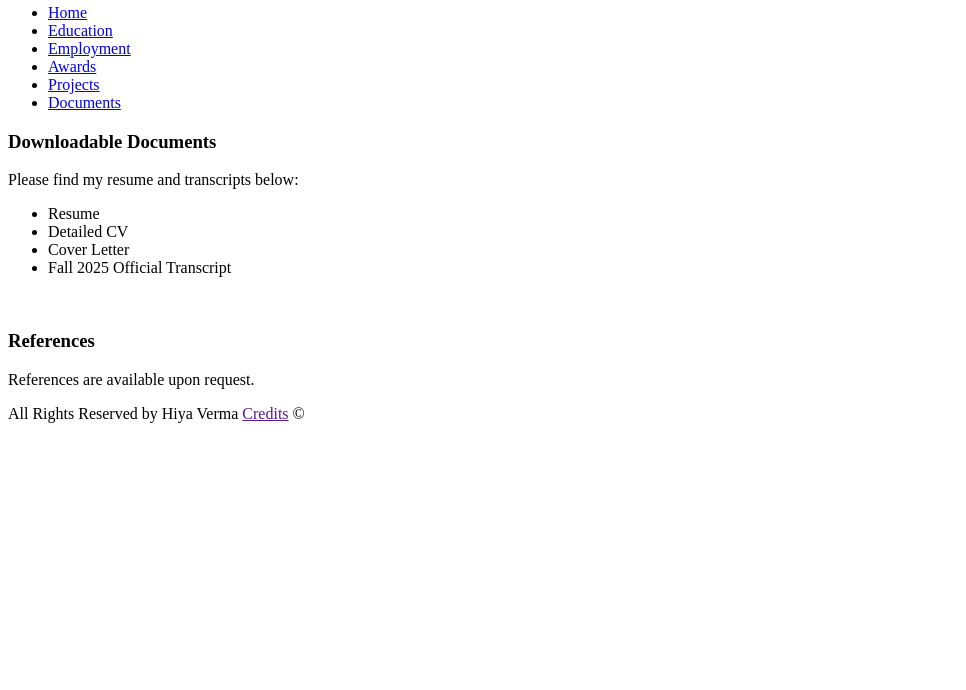
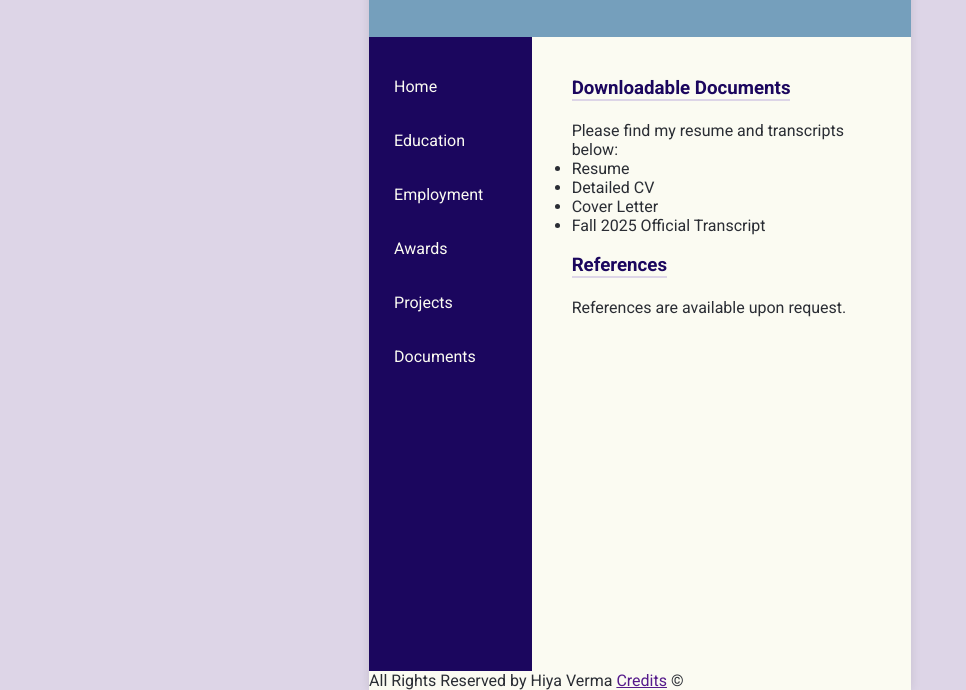
Before and after one commit to hiyaverms/HV_Resume, a website: page doc.html in a window 1280 px wide. Shown: the part 110-800 px from the top of the page, without its empty margins (0-966 px from the left). Drawn offline with Linux system fonts and the light colour scheme.

Commit message:
more borken links

```diff
--- a/doc.html
+++ b/doc.html
@@ -3,7 +3,7 @@
 <head>
     <meta charset="UTF-8">
     <meta name="description" content="A website showcasing Hiya Verma's Online Resume">
-    <link type="text/css" rel="stylesheet" href="resume.css">
+    <link type="text/css" rel="stylesheet" href="index.css">
     <title>Document | Resume</title>
 </head>
 
```
